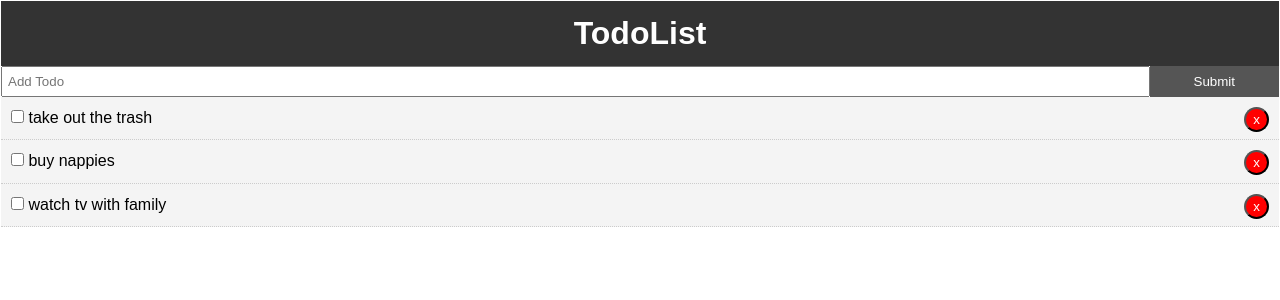
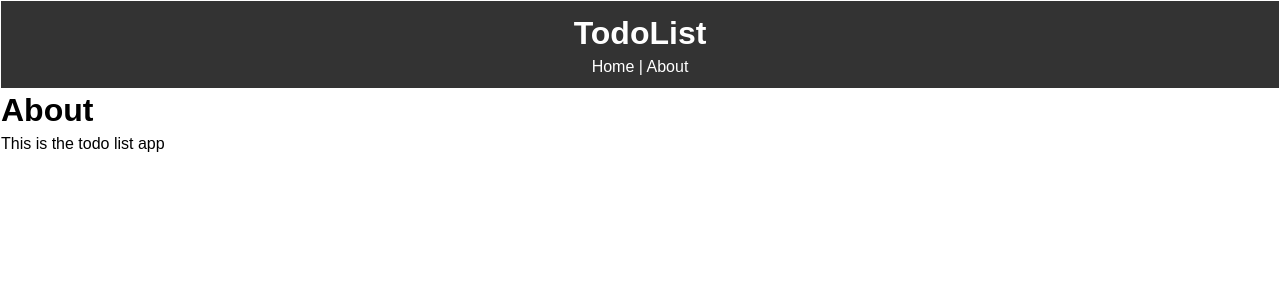
Before and after one commit to Kiran-Mistry/to-do-list, a React (Create React App) app: page /about in a window 1280 px wide. Shown: the top 300 px of the page. Built offline with nearby package versions, Linux system fonts and the light colour scheme.

Commit message:
Added about us page and routing

```diff
--- a/package.json
+++ b/package.json
@@ -8,6 +8,7 @@
     "@testing-library/user-event": "^7.2.1",
     "react": "^16.13.1",
     "react-dom": "^16.13.1",
+    "react-router-dom": "^5.1.2",
     "react-scripts": "3.4.1"
   },
   "scripts": {
--- a/src/App.js
+++ b/src/App.js
@@ -1,7 +1,9 @@
 import React, { Component } from 'react';
+import { BrowserRouter as Router, Route } from 'react-router-dom'
 import Todos from "./components/Todos";
 import Header from "./components/layout/Header";
 import AddTodo from "./components/AddTodo"
+import About from "./components/pages/About"
 import { v4 as uuidv4 } from 'uuid';
 import './App.css';
 
@@ -72,13 +74,20 @@ class App extends Component {
 
   render() {
     return (
+      <Router>
         <div className="App">
           <div className="container">
             <Header />
+            <Route exact path="/" render={props => (
+              <React.Fragment>
                 <AddTodo addTodo={this.addTodo} />
                 <Todos todos={this.state.todos} markComplete={this.markComplete} delTodo={this.delTodo} />
+              </React.Fragment>
+            )} />
+            <Route path="/about" component={About} />
           </div>
         </div>
+      </Router>
     );
   }
 }
--- a/src/components/layout/Header.js
+++ b/src/components/layout/Header.js
@@ -1,4 +1,5 @@
 import React from 'react';
+import { Link } from 'react-router-dom';
 
 /**
  * functional component used here as there is
@@ -9,6 +10,7 @@ function Header() {
     return (
         <header style={headerStyle}>
             <h1>TodoList</h1>
+            <Link style={linkStyle} to="/">Home</Link> | <Link style={linkStyle} to="/about">About</Link>
         </header>
     )
 }
@@ -21,4 +23,9 @@ const headerStyle = {
 
 }
 
+const linkStyle = {
+    color: "#fff",
+    textDecoration: "none",
+}
+
 export default Header;
--- /dev/null
+++ b/src/components/pages/About.js
@@ -0,0 +1,13 @@
+import React from 'react';
+
+function About() {
+    return (
+            <React.Fragment>
+                <h1>About</h1>
+                <p1>This is the todo list app</p1>
+
+            </React.Fragment>
+        )
+    }
+
+export default About;
```
Also changed, not shown: 1 other file (tests, documents, lock files or other folders). Lines whose indentation alone changed are shown as unchanged.
